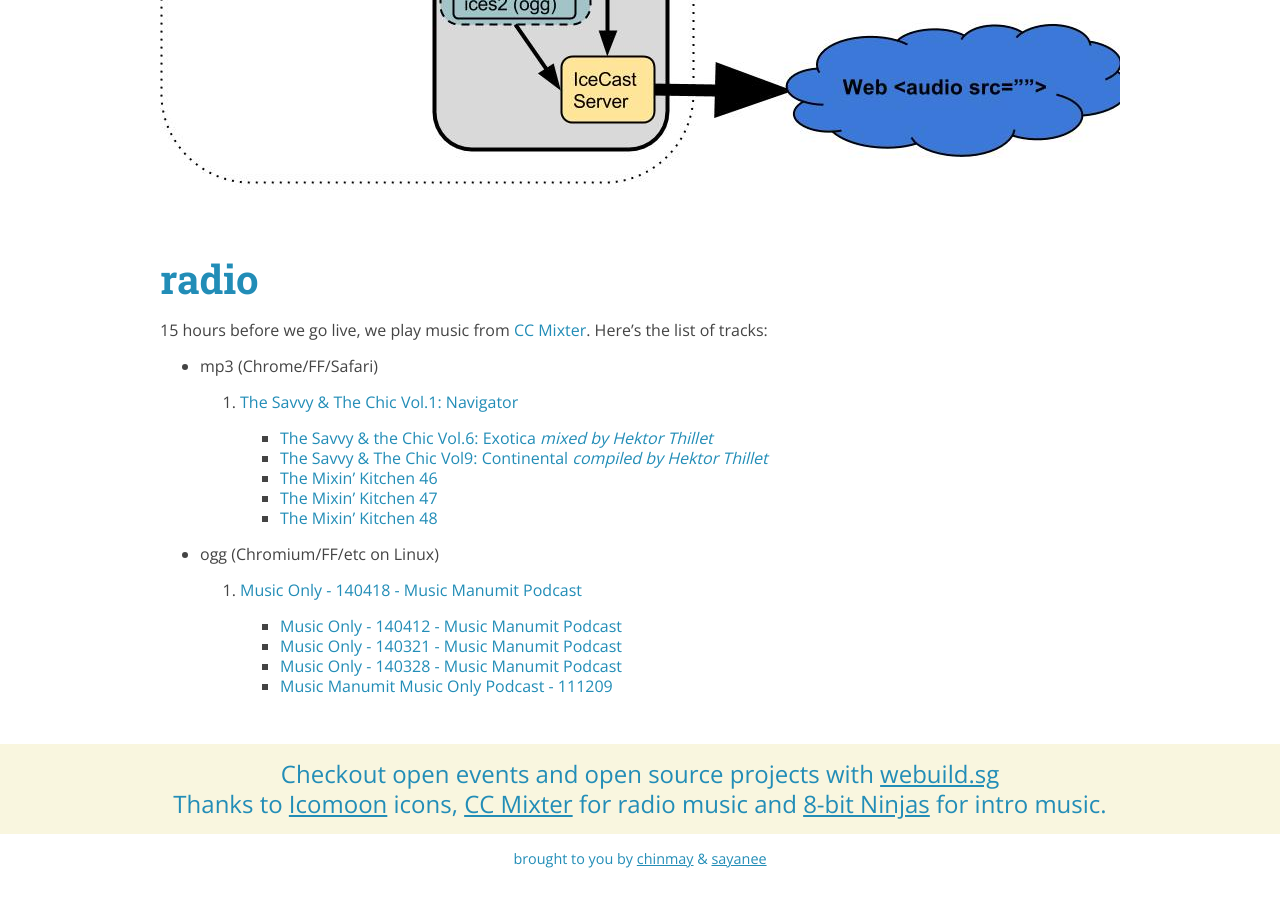
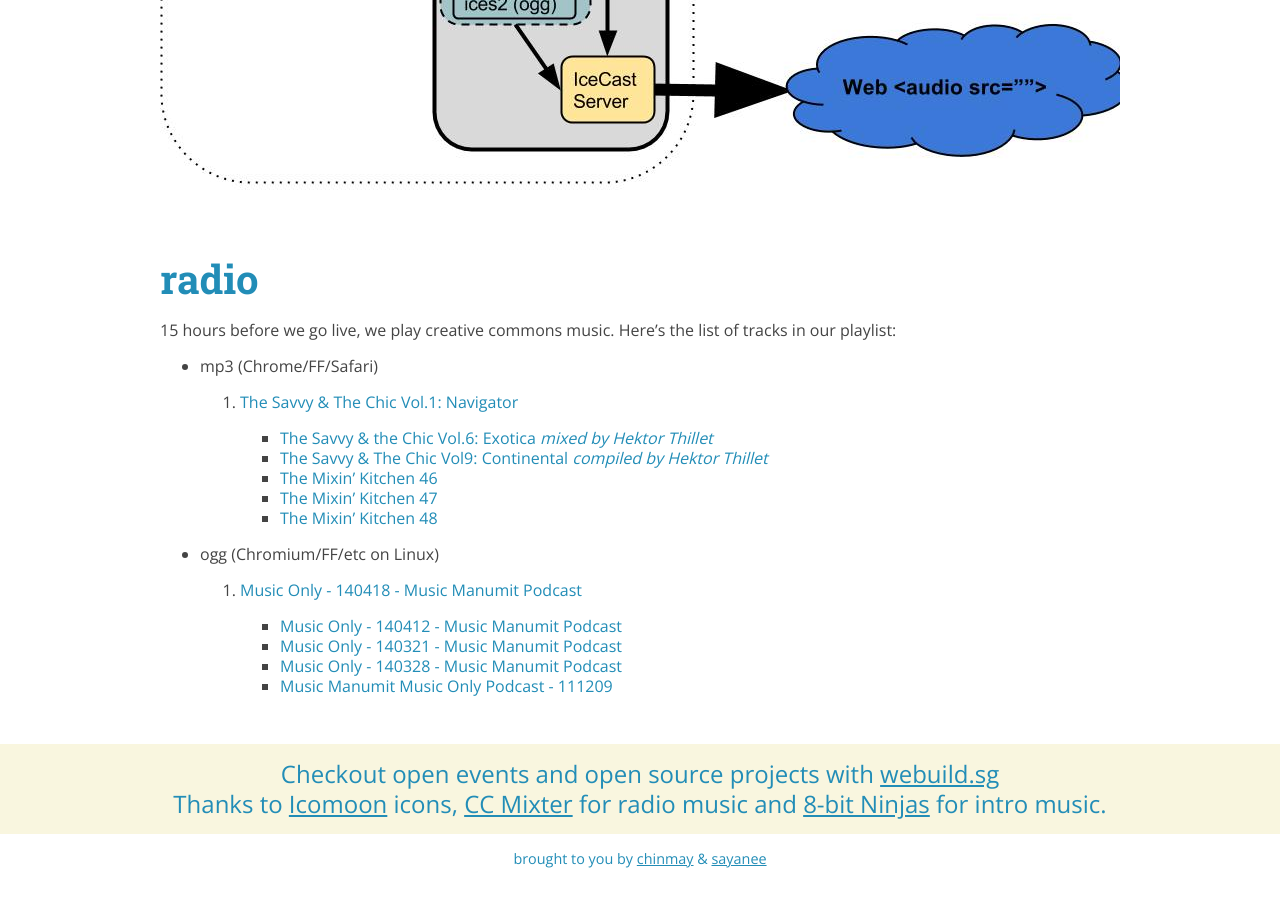
Before and after one commit to webuildsg/live, a Jekyll site: the page built from setup.md, in a window 1280 px wide and 900 px high, scrolled down 1575 px. Built offline with Jekyll 4.4.1, drawn with Linux system fonts in a browser that asks for light colours; Markdown is read by kramdown in place of the engine named in the settings.

Commit message:
fix(setup) updated wording for ccmixter

```diff
--- a/setup.md
+++ b/setup.md
@@ -23,7 +23,7 @@ Here are the various tools and configurations used for running this podcast!
 <a name="radio"></a>
 <h3 class="important">radio</h3>
 
-15 hours before we go live, we play music from [CC Mixter](/setup#radio). Here's the list of tracks:
+15 hours before we go live, we play creative commons music. Here's the list of tracks in our playlist:
 
 - mp3 (Chrome/FF/Safari)
   1. [The Savvy & The Chic Vol.1: Navigator](http://thesavvyandthechic.blogspot.sg/2010/04/savvy-chic-vol1.html)
```
